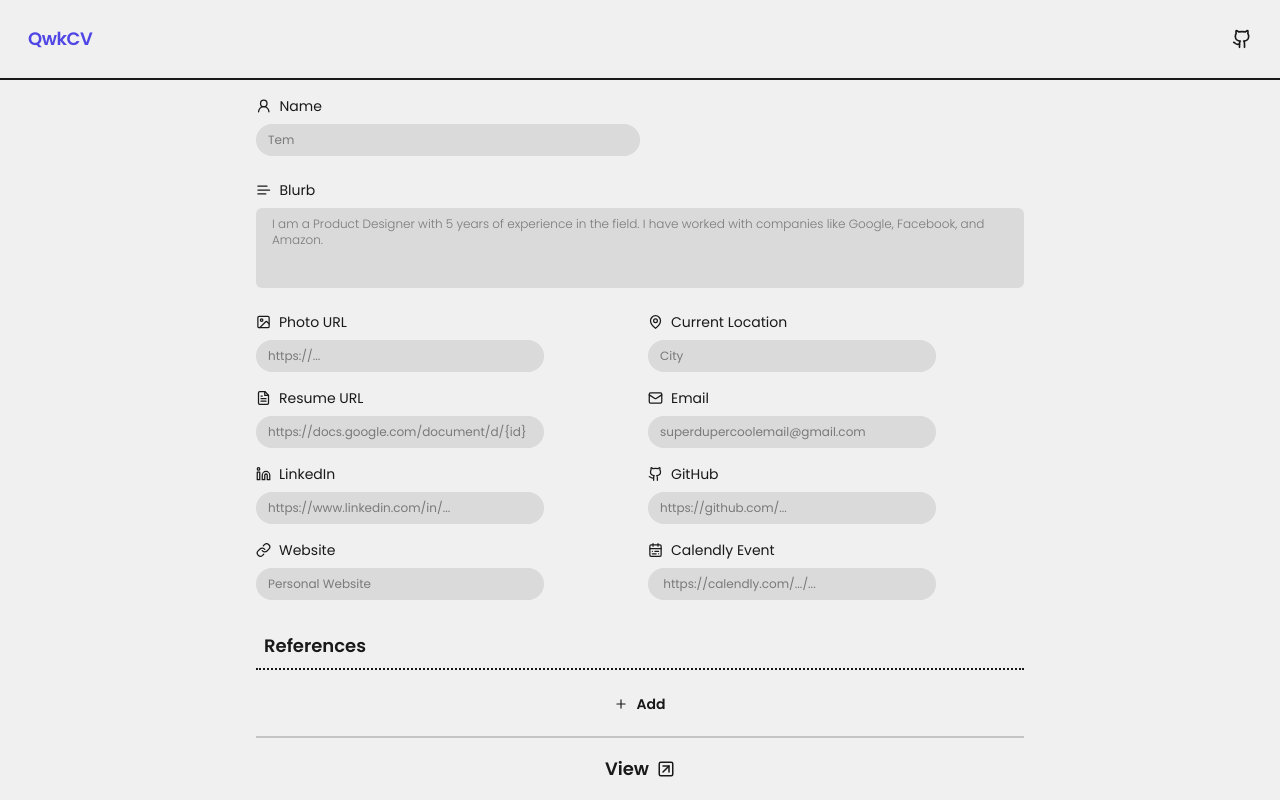
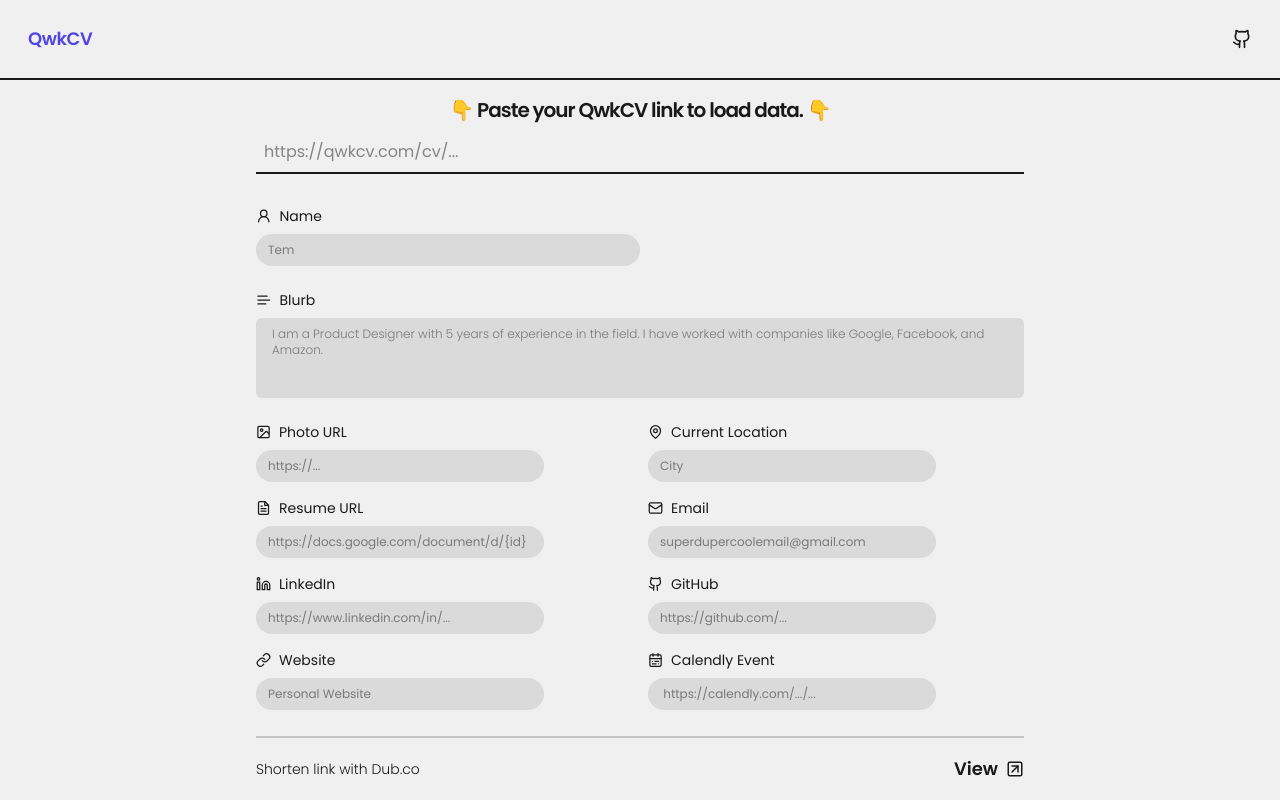
Before and after one commit to temrb/qwkcv, a Next.js app: page / in a window 1280 px wide. Shown: the top 800 px of the page. Built offline with nearby package versions, Linux system fonts and the light colour scheme.

Commit message:
Refactored code to improve performance and readability

```diff
--- a/src/app/(root)/page.tsx
+++ b/src/app/(root)/page.tsx
@@ -1,5 +1,4 @@
 'use client';
-
 import base64url from 'base64url';
 
 import {
@@ -26,11 +25,17 @@
 import React, { useState } from 'react';
 import { useForm, SubmitHandler, useFieldArray } from 'react-hook-form';
 import { UserFormInput } from '@/types/user';
+import Link from 'next/link';
 
 const Home = () => {
 	const [options, setOptions] = useState({
 		openToRelocation: false,
 		openToRemote: false,
+	});
+
+	const [searchError, setSearchError] = useState({
+		error: false,
+		errorMessage: '',
 	});
 
 	const {
@@ -75,8 +80,103 @@
 		window.open(`/cv/${encodedData}`, '_blank');
 	};
 
+	function decodeData(data: string): UserFormInput | null {
+		try {
+			const encodedData = data.split('/cv/')[1]; // Extract data after /cv/
+			const decodedData = JSON.parse(
+				base64url.decode(encodedData),
+			) as UserFormInput;
+
+			if (decodedData) {
+				setSearchError({
+					error: false,
+					errorMessage: '',
+				});
+			}
+
+			return decodedData;
+		} catch (error: any) {
+			console.error('Error decoding or parsing JSON:', error);
+			setSearchError({
+				error: true,
+				errorMessage: 'Invalid QwkCV link. 😢',
+			});
+			return null;
+		}
+	}
+
+	const handleLoadData = (e: any) => {
+		const data = e.target.value;
+		const jsonData = decodeData(data);
+
+		if (jsonData) {
+			const blockOptions = {
+				openToRelocation: jsonData.options?.openToRelocation,
+				openToRemote: jsonData.options?.openToRemote,
+			};
+
+			setValue('name', jsonData.name || '');
+			setValue('blurb', jsonData.blurb);
+			setValue('photoURL', jsonData.photoURL);
+			setValue('location', jsonData.location || '');
+			setValue('resumeURL', jsonData.resumeURL || '');
+			setValue('email', jsonData.email);
+			setValue('linkedin', jsonData.linkedin || '');
+			setValue('github', jsonData.github);
+			setValue('website', jsonData.website);
+			setValue('calendly', jsonData.calendly);
+			setValue('assets.photoURL', jsonData.assets?.photoURL);
+			setValue('assets.vimeoURL', jsonData.assets?.vimeoURL);
+
+			jsonData.block?.referenceBlock?.forEach((item, index) => {
+				referenceArray.append({
+					...item,
+					itemPosition: index,
+				});
+			});
+
+			jsonData.block?.linkBlock?.forEach((item, index) => {
+				linkArray.append({
+					...item,
+					itemPosition: index,
+				});
+			});
+
+			setOptions((prevOptions) => ({
+				openToRelocation:
+					blockOptions.openToRelocation ??
+					prevOptions.openToRelocation,
+				openToRemote:
+					blockOptions.openToRemote ?? prevOptions.openToRemote,
+			}));
+		}
+	};
+
 	return (
-		<form className='mx-auto h-full max-w-3xl flex-col items-center justify-center space-y-4'>
+		<div className='mx-auto h-full max-w-3xl flex-col items-center justify-center '>
+			<div className='flex w-full flex-col space-y-2 pb-8'>
+				<h2
+					className={`text-center text-sm font-semibold tracking-tighter lg:text-xl ${
+						searchError.error && 'error-text'
+					}`}
+				>
+					{searchError.error
+						? searchError.errorMessage
+						: '👇 Paste your QwkCV link to load data. 👇'}
+				</h2>
+				<input
+					type='text'
+					className='border-b-2 border-bgAccentDark bg-transparent p-2
+					text-bgAccentDark placeholder-bgAccentDark/50 outline-none dark:border-bgAccentLight
+					dark:text-bgAccentLight dark:placeholder-bgAccentLight/50'
+					onChange={(e: any) => {
+						e.preventDefault();
+						handleLoadData(e);
+					}}
+					placeholder='https://qwkcv.com/cv/...'
+				/>
+			</div>
+			<form className='h-full w-full flex-col space-y-4'>
 				<div className='w-full space-y-6'>
 					<div className='flex w-full flex-col space-y-6'>
 						<div className='flex w-full flex-col space-y-2'>
@@ -93,7 +193,9 @@
 								className={`primary-input w-full text-xs lg:w-96
 										${errors.name && 'error-input'}`}
 								type='text'
-							placeholder={errors.name ? 'Name Required' : 'Tem'}
+								placeholder={
+									errors.name ? 'Name Required' : 'Tem'
+								}
 								required
 								{...register('name', {
 									required: true,
@@ -209,7 +311,9 @@
 									className={`w-full truncate text-ellipsis text-sm
 							${errors.email && 'error-text'}`}
 								>
-								{errors.email ? 'Enter valid email' : 'Email'}
+									{errors.email
+										? 'Enter valid email'
+										: 'Email'}
 								</p>
 							</span>
 							<input
@@ -290,7 +394,9 @@
 									className={`w-full truncate text-ellipsis text-sm
 							${errors.website && 'error-text'}`}
 								>
-								{errors.website ? 'Enter valid URL' : 'Website'}
+									{errors.website
+										? 'Enter valid URL'
+										: 'Website'}
 								</p>
 							</span>
 							<input
@@ -458,7 +564,9 @@
 												);
 											}}
 										>
-										{index !== 0 && <ChevronUp size={18} />}
+											{index !== 0 && (
+												<ChevronUp size={18} />
+											)}
 										</button>
 
 										<button
@@ -473,7 +581,9 @@
 										>
 											{index !==
 												referenceArray.fields.length -
-												1 && <ChevronDown size={18} />}
+													1 && (
+												<ChevronDown size={18} />
+											)}
 										</button>
 
 										<button
@@ -650,7 +760,8 @@
 								onClick={() => {
 									setOptions({
 										...options,
-									openToRelocation: !options.openToRelocation,
+										openToRelocation:
+											!options.openToRelocation,
 									});
 									setValue(
 										'options.openToRelocation',
@@ -695,10 +806,21 @@
 					</div>
 				</div>
 				<div
-				className='sticky bottom-0 flex h-16 w-full  items-center justify-center border-t-2
+					className='sticky bottom-0 flex h-16 w-full  items-center justify-between border-t-2
 				border-bgAccentDark/20 bg-bgAccentLight text-bgAccentDark
 				dark:border-bgAccentLight/20 dark:bg-bgAccentDark dark:text-bgAccentLight'
 				>
+					<Link
+						className='h-16 w-fit underline-offset-4 hover:underline'
+						href='https://dub.co/'
+						target='_blank'
+					>
+						<span className='flex h-full w-full flex-row items-center justify-center'>
+							<p className='text-sm font-light'>
+								Shorten link with Dub.co
+							</p>
+						</span>
+					</Link>
 					<button
 						className='h-16 w-fit'
 						type='submit'
@@ -711,6 +833,7 @@
 					</button>
 				</div>
 			</form>
+		</div>
 	);
 };
 
```
Lines whose indentation alone changed are shown as unchanged.
